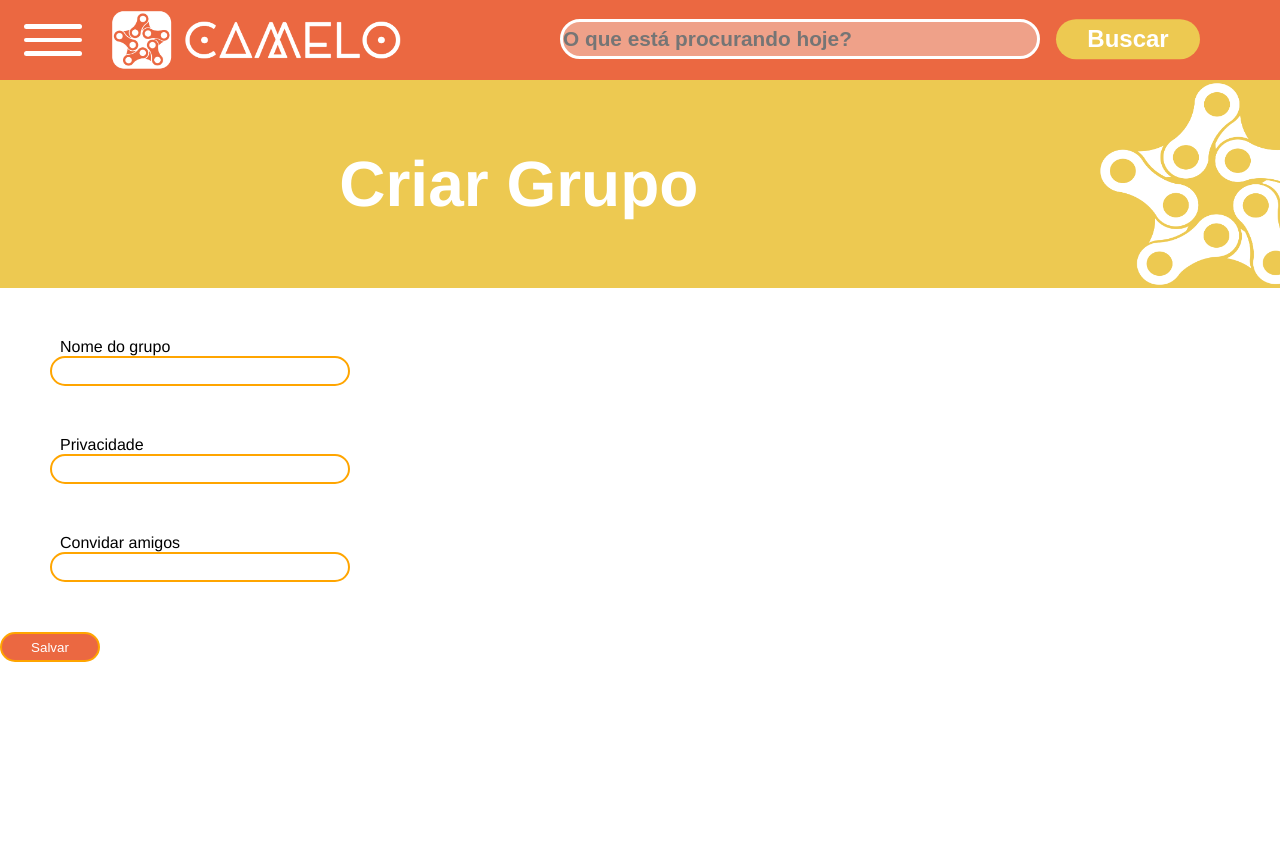
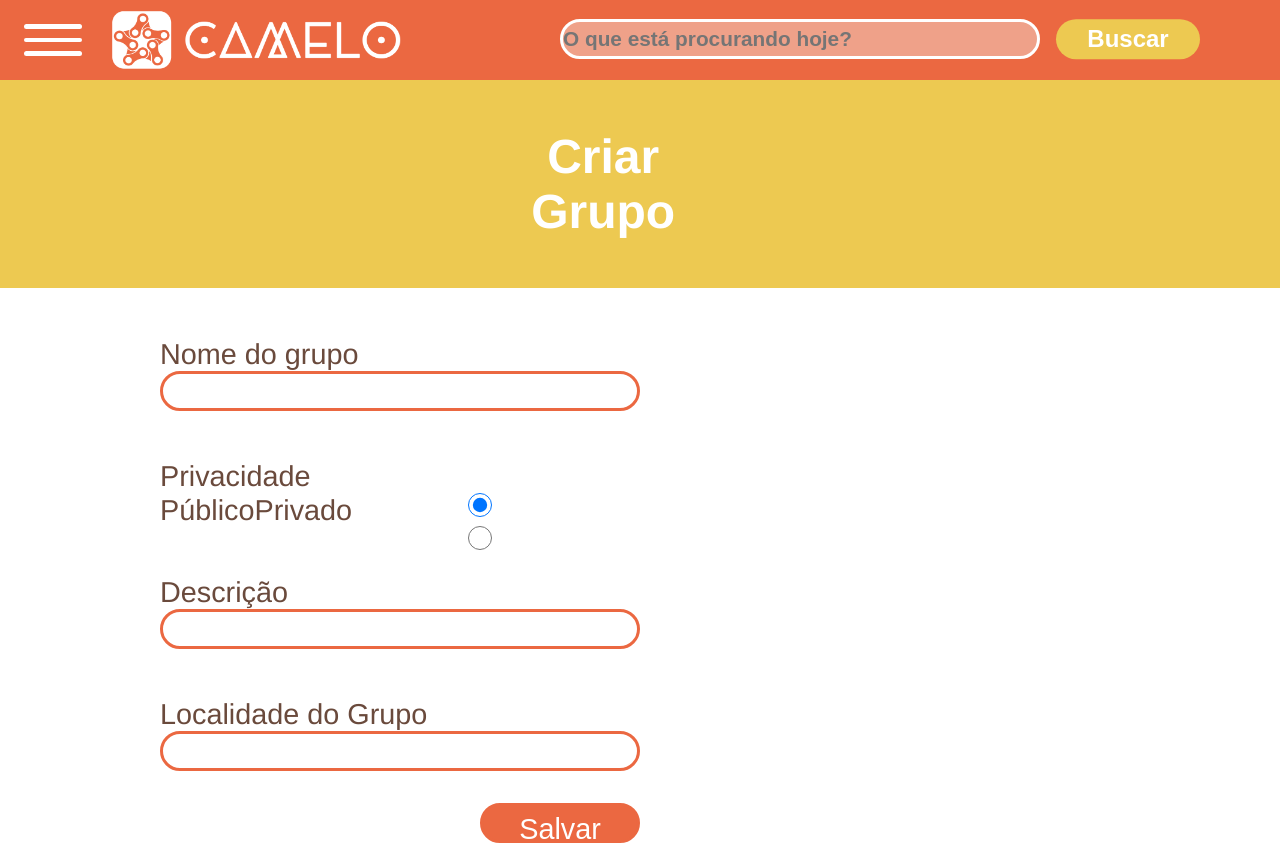
Before and after one commit to portal-ciclismo/front, a React (Create React App) app in the folder app-ciclismo/: page /criargrupo in a window 1280 px wide. Before the commit the page ends 800 px from the top, so only its background shows below. Built offline with nearby package versions, Linux system fonts and the light colour scheme.

Commit message:
Alinhar campo privacidade e o forms da tela de Criar Grupo

```diff
--- a/app-ciclismo/src/pages-css/CriarGrupo.css
+++ b/app-ciclismo/src/pages-css/CriarGrupo.css
@@ -1,43 +1,50 @@
-.criar-grupo-menu-container{
-  background-color: #eb6841;
-  height: 5rem;
-  display: flex;
-  align-items: center;
-}
-
 .form-div {
   display: flex;
   flex-direction: column;
-  margin-bottom: 30px;
-  margin: 50px;
+  margin-bottom: 2rem;
+  margin-left: 10rem;
+  margin-top: 3rem;
+  font-size: 1.8rem;
+  z-index: 2;
+}
 
+form input {
+  outline: none;
+  border: 0.2rem solid #eb6841;
+  width: 30rem;
+  height: 2.5rem;
+}
+
+form input[type=submit] {
+  background-color: #eb6841;
+  color: #fff;
+  cursor: pointer;
+  width: 10rem;
+  font-size: 1.8rem;
+  display: flex;
+  margin-left: 30rem;
+  padding-top: 0.4rem;
+  display: inline-block;
+  position: absolute;
+  outline: none;
+}
+
+
+form label {
+  color: #6a4a3c;
+  padding-top: 0.1rem;
 
 }
 
-form input{
-  outline: unset;
-  border-radius: 40px;
-  border: 2px solid orange;
-  padding: 20 px;
-  width: 300px;
-  height: 30px;
-  align-items: right;
-}
-
-form input[type=submit]{
-  background-color: #eb6841;
-  color: white;
-  cursor: pointer;
-  width: 100px;
-}
-
-form label {
-  margin-left: 10px;
-  color: black;
+.radio-options input {
+  height: 1.5rem;
+  display: flex;
+  margin-left: 5rem;
+  display: flex;
+  flex-direction: column;
+  position: absolute;
 
 }
-
-
 
 
 .criar-grupo-info {
@@ -45,28 +52,28 @@ form label {
   display: flex;
   align-items: center;
   font-family: Helvetica, sans-serif;
-  padding: 2rem 25rem;
+  padding: 2rem 0;
   position: relative;
   width: 100%;
   height: 13rem;
-
-
+  text-align: center;
 }
 
 .criar-grupo-info img {
   width: 10rem;
   height: 9rem;
-  transform: scale(1.4) translateX(37.6rem);
-  margin: -6.9rem;
+  transform: scale(1.4) translateX(65.4rem);
+  margin: -7rem;
 }
 
-.criar-grupo-info h2{
-  font-size: 4rem;
+.criar-grupo-info h2 {
+  font-size: 3rem;
   color: white;
+  margin: 35rem;
 }
 
 .criar-grupo-container {
   display: flex;
-  justify-content: right;
-  position: fixed right;
+  justify-content: center;
+  position: relative;
 }
--- a/app-ciclismo/src/pages-css/Grupo.css
+++ b/app-ciclismo/src/pages-css/Grupo.css
@@ -1,7 +1,3 @@
-/* Grupos de passeio em João Pessoa Criado por Cinthia*/
-
-
-
 .grupo-info {
   background-color: #edc951;
   font-family: Helvetica, sans-serif;
--- a/app-ciclismo/src/pages-css/components/BarraDePesquisa.css
+++ b/app-ciclismo/src/pages-css/components/BarraDePesquisa.css
@@ -1,4 +1,3 @@
-/* .menu-container is the main container for the component */
 .menu-container {
   display: flex;
   align-items: center;
--- a/app-ciclismo/src/pages/CriarGrupo.js
+++ b/app-ciclismo/src/pages/CriarGrupo.js
@@ -1,14 +1,45 @@
-import React from 'react';
+import React, { useState } from 'react';
 import '../pages-css/CriarGrupo.css';
 import Estrela from '../assets/Estrelas/Estrela_grande_branca.png';
 import BarraDePesquisa from '../components/BarraDePesquisa';
+import { useNavigate } from 'react-router-dom';
+import {useFormik} from 'formik';
+import api from '../services/api'
 
-
-
+import * as Yup from 'yup';
 
 function CriarGrupo() {
   const criar = "Criar Grupo";
 
+  const [groupState, setGroupState] = useState(false);
+
+  const navigate = useNavigate();
+
+  const validationSchema = Yup.object().shape({
+    name: Yup.string().required('O nome do grupo é obrigatório'),
+    description: Yup.string(),
+    location: Yup.string().required('Localização do grupo é obrigatório'),
+    privacy: Yup.boolean(),
+  });
+
+  const formik = useFormik({
+    initialValues: {
+      name: '',
+      description: '',
+      location: '',
+      privacy: 'false',
+    },
+    validationSchema,
+    onSubmit: (values) => {
+      api.post('/grupos', values)
+      .then(() => {
+        navigate('/grupo');
+      })
+      .catch((error) => {
+        console.error('Erro ao cadastrar grupo:', error);
+      })
+    }
+  })
 
 return (
   <div className="criar-grupo-menu">
@@ -22,41 +53,74 @@ return (
       </div>
     </div >
 
-    <form>
+    <form onSubmit={formik.handleSubmit}>
     <div className='form-div'>
         <label>Nome do grupo</label>
-        <input type="text" placeholder=" "  />
+        <input type="text"
+        id="name"
+        placeholder=" "
+        name="name"
+        value={formik.values.name}
+        onChange={formik.handleChange}
+        onBlur={formik.handleBlur}
+        required/>
     </div>
 
+    <div className='form-div'>
+      <label>Privacidade</label>
+      <div className="radio-options">
+        <input
+          type="radio"
+          name="privacy"
+          value="false"
+          checked={formik.values.privacy === 'false'}
+          onChange={formik.handleChange}
+        />
+
+        <label htmlFor="public">Público</label>
+        <input
+          type="radio"
+          name="privacy"
+          value="true"
+          checked={formik.values.privacy === 'true'}
+          onChange={formik.handleChange}
+        />
+        <label htmlFor="private">Privado</label>
+      </div>
 
 
-    <div className='form-div'  >
-        <label>Privacidade</label>
-        <input type="text" placeholder="  " />
     </div>
 
+    <div className='form-div'  >
+        <label>Descrição</label>
+        <input type="text" placeholder="  "
+        id="description"
+        name="description"
+        value={formik.values.description}
+        onChange={formik.handleChange}
+        onBlur={formik.handleBlur}/>
+    </div>
 
-    <div className='form-div'   >
-        <label>Convidar amigos</label>
-        <input type="text" placeholder=" " />
+    <div className='form-div'  >
+        <label>Localidade do Grupo</label>
+        <input type="text" placeholder="  "
+        id="location"
+        name="location"
+        value={formik.values.location}
+        onChange={formik.handleChange}
+        onBlur={formik.handleBlur}
+        required/>
     </div>
 
     <div>
         <input type='submit' value='Salvar'/>
     </div>
 
-
     </form>
-
-
-
-
-
 
   </div>
 );
 
 }
 
-
 export default CriarGrupo;
--- a/app-ciclismo/src/pages/Grupo.js
+++ b/app-ciclismo/src/pages/Grupo.js
@@ -9,6 +9,15 @@ import BarraDePesquisa from '../components/BarraDePesquisa';
 function Grupo() {
   const grupo = "Grupos de Passeio em João Pessoa";
   const usuario= "Rodrigo";
+
+  fetch('/api/grupos')
+  .then(response => response.json())
+  .then(data => {
+    // Use os dados recebidos do servidor no seu componente
+  })
+  .catch(error => {
+    // Trate erros, como exibir uma mensagem de erro para o usuário
+  });
 
   return (
     <div className="grupo-menu">
@@ -78,5 +87,4 @@ function Grupo() {
   );
 }
 
-
 export default Grupo;
```
